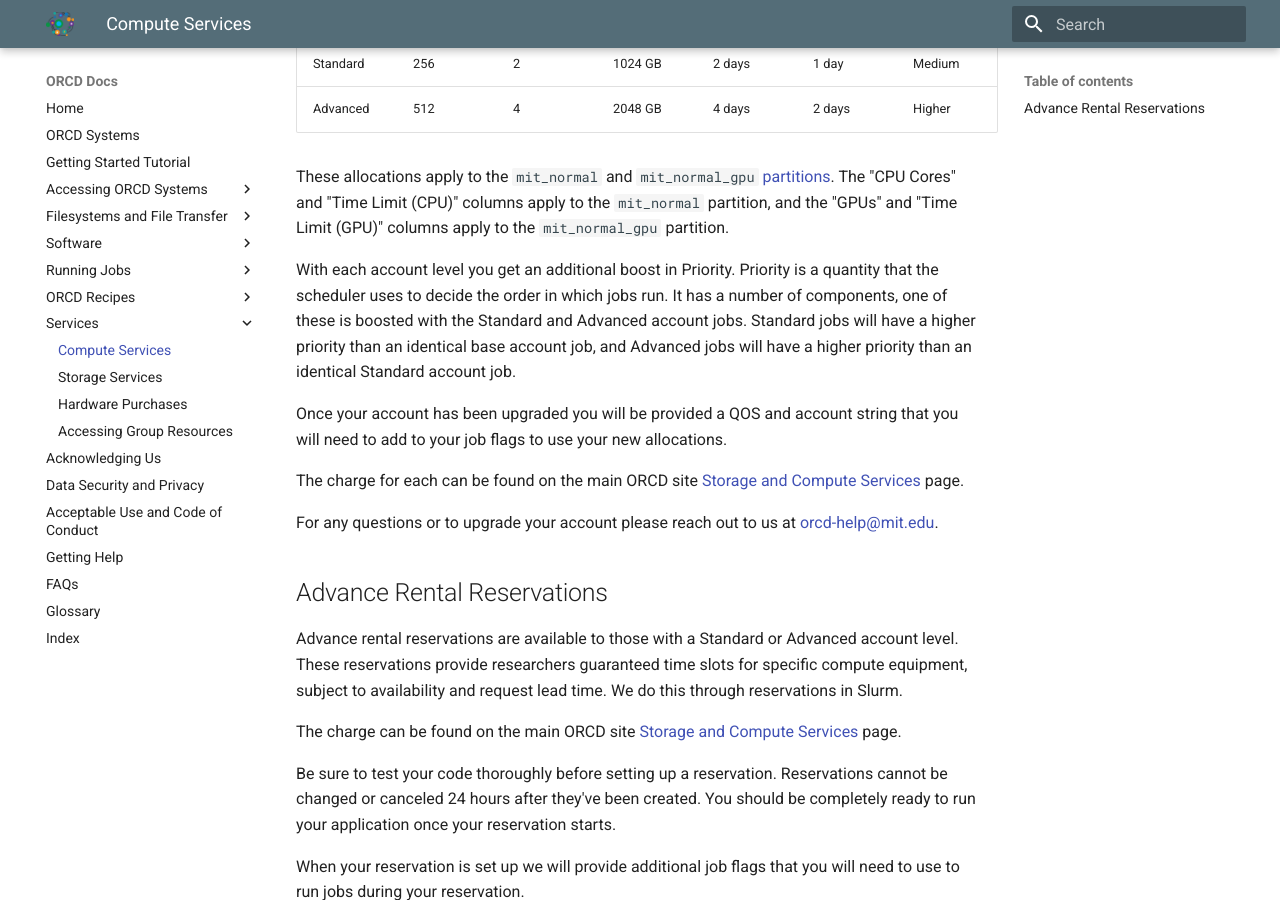
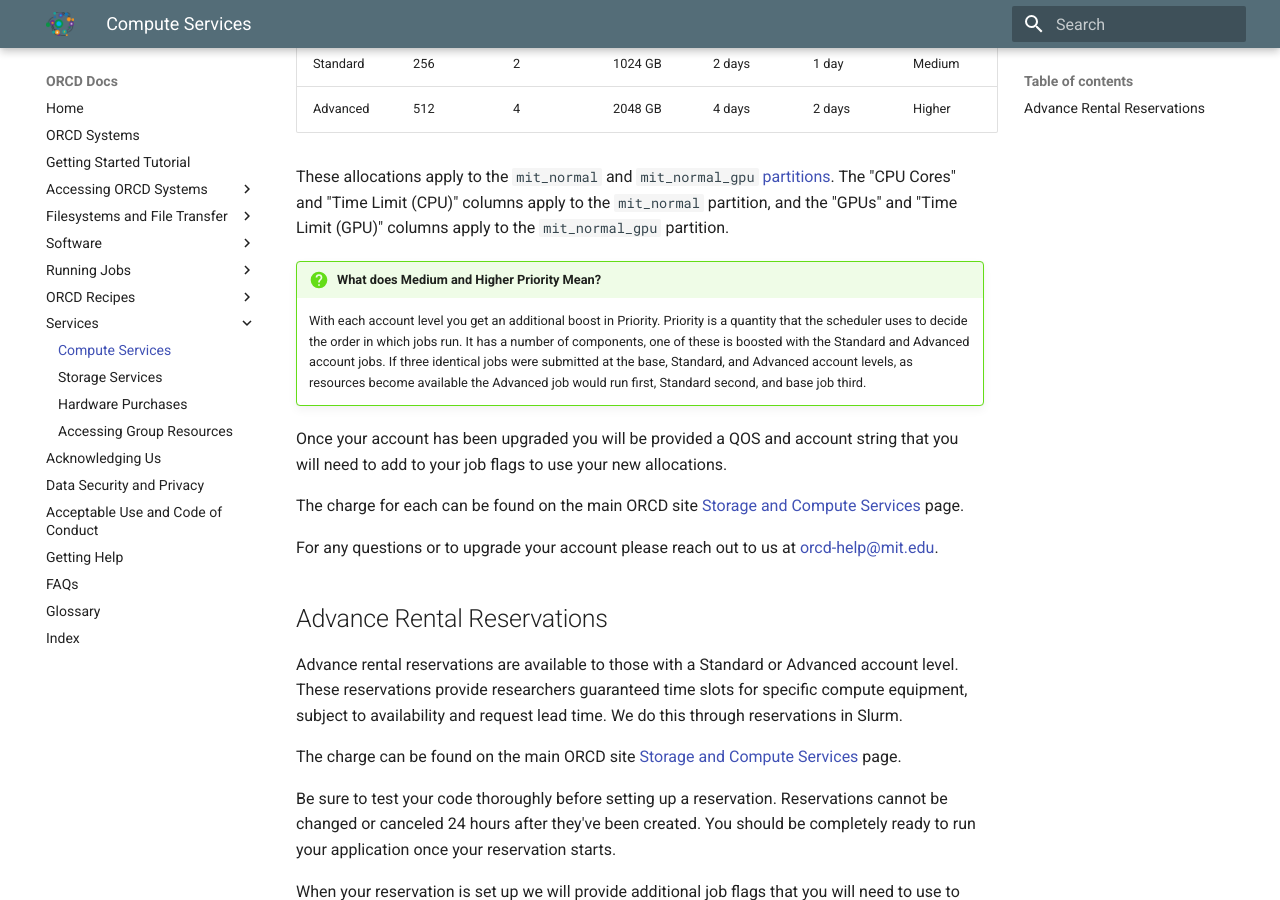
Before and after one commit to mit-orcd/orcd-docs-edit, an MkDocs documentation site: the page built from docs/services/compute-services.md, in a window 1280 px wide and 900 px high, scrolled down 456 px. Built offline with MkDocs 1.6.1 and Material for MkDocs 9.7.7, drawn with Linux system fonts in a browser that asks for light colours.

Commit message:
clarify priority

```diff
--- a/docs/services/compute-services.md
+++ b/docs/services/compute-services.md
@@ -16,7 +16,8 @@ The current resources limits that come with a Standard and Advanced account leve
 
 These allocations apply to the `mit_normal` and `mit_normal_gpu` [partitions](../running-jobs/overview.md#partitions). The "CPU Cores" and "Time Limit (CPU)" columns apply to the `mit_normal` partition, and the "GPUs" and "Time Limit (GPU)" columns apply to the `mit_normal_gpu` partition.
 
-With each account level you get an additional boost in Priority. Priority is a quantity that the scheduler uses to decide the order in which jobs run. It has a number of components, one of these is boosted with the Standard and Advanced account jobs. Standard jobs will have a higher priority than an identical base account job, and Advanced jobs will have a higher priority than an identical Standard account job.
+!!! question "What does Medium and Higher Priority Mean?"
+    With each account level you get an additional boost in Priority. Priority is a quantity that the scheduler uses to decide the order in which jobs run. It has a number of components, one of these is boosted with the Standard and Advanced account jobs. If three identical jobs were submitted at the base, Standard, and Advanced account levels, as resources become available the Advanced job would run first, Standard second, and base job third.
 
 Once your account has been upgraded you will be provided a QOS and account string that you will need to add to your job flags to use your new allocations.
 
```
